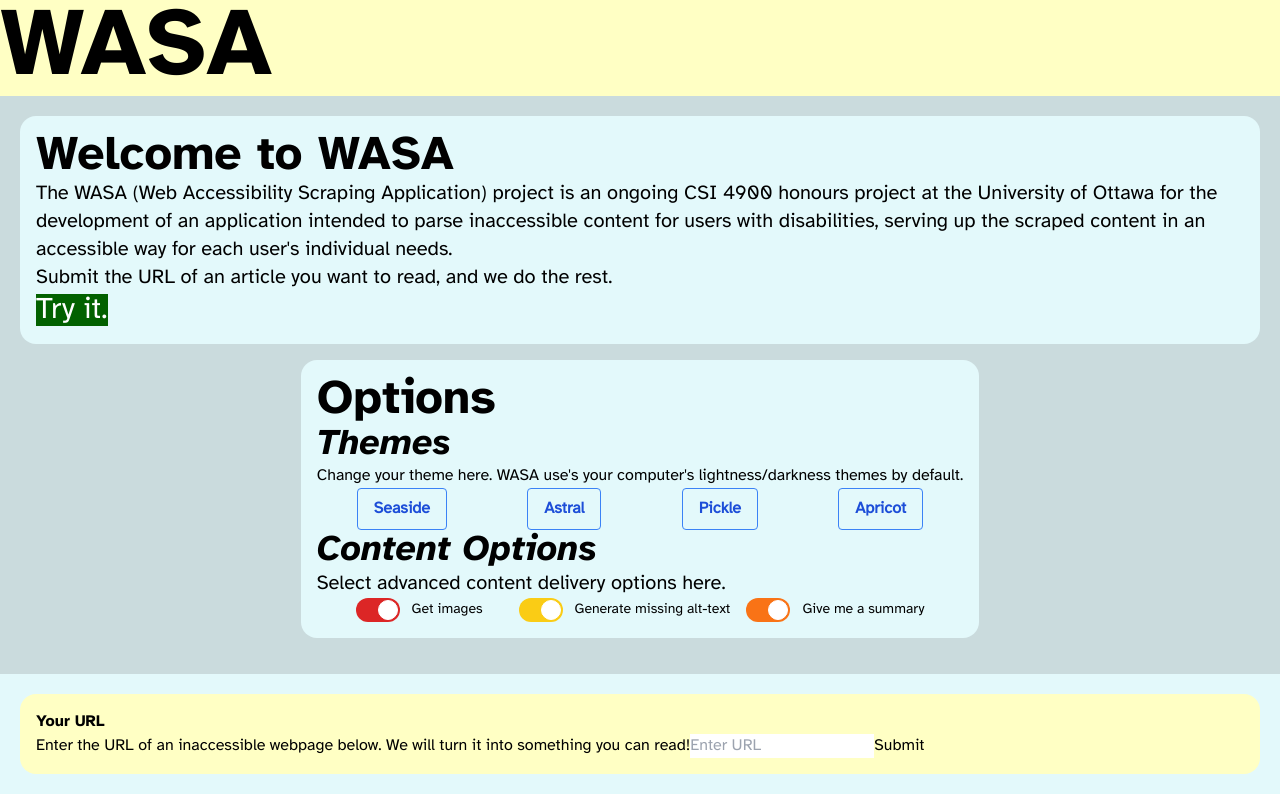
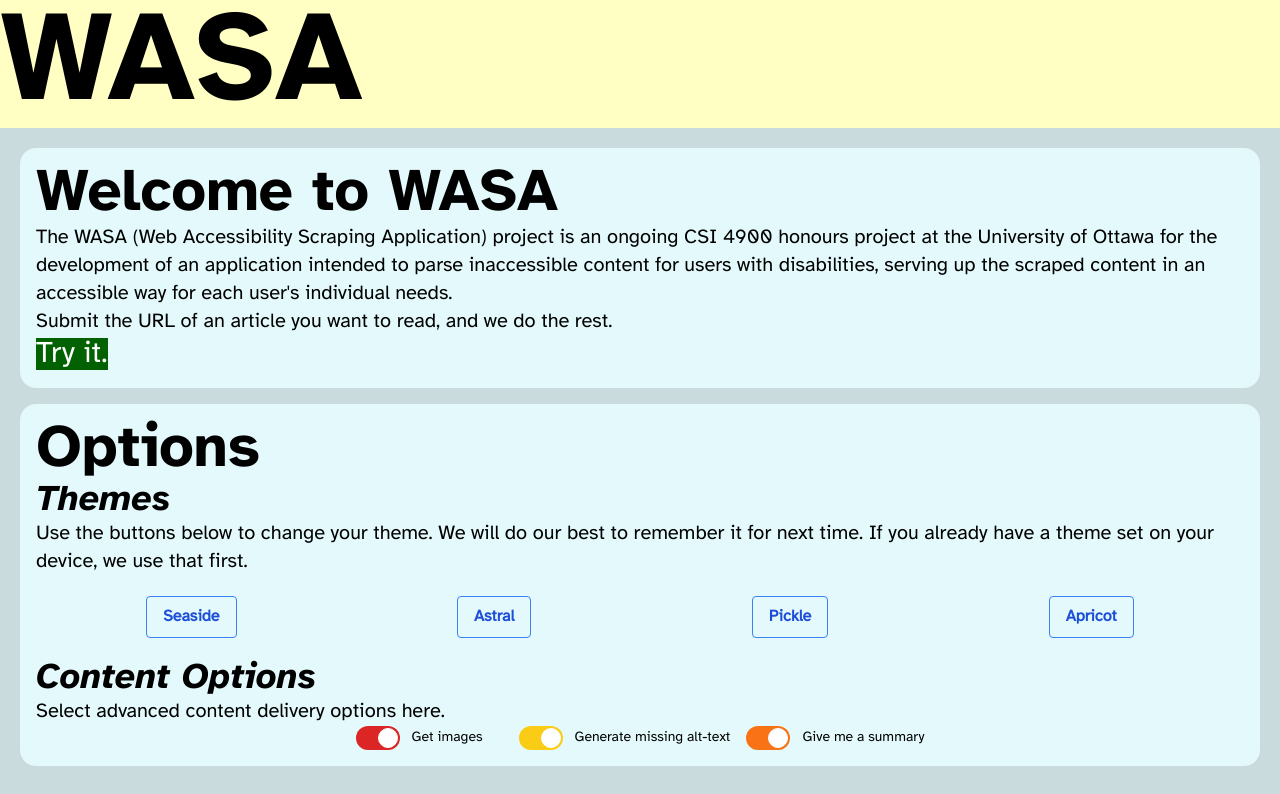
Before and after one commit to jwagn037/CSI-4900-Web-Accessibility-Scraping-Application, an Angular app in the folder frontend/WASA-frontend/: page / in a window 1280 px wide. Shown: the top 794 px of the page. Built offline with nearby package versions, Linux system fonts and the light colour scheme.

Commit message:
Update text styling for some elements

```diff
--- a/frontend/WASA-frontend/src/app/landing/landing.component.html
+++ b/frontend/WASA-frontend/src/app/landing/landing.component.html
@@ -1,7 +1,7 @@
 
 <html>
     <div class="accent" [ngClass]="themeClass">
-        <h1 class="text-8xl">WASA</h1>
+        <h1 class="text-9xl">WASA</h1>
     </div>
 
     <div>
@@ -9,7 +9,7 @@
         <div class="min-h-fit px-5 pt-5 pb-5 primary flex justify-center items-center flex-col" [ngClass]="themeClass">
             <!-- Information on WASA-->
             <div class="p-4 max-w-7xl mb-4 rounded-2xl secondary" [ngClass]="themeClass">
-                <h1 class="text-5xl">Welcome to WASA</h1>
+                <h1 class="text-6xl">Welcome to WASA</h1>
                 <p class="text-xl">The WASA (Web Accessibility Scraping Application) project is an ongoing CSI 4900 honours project at the University of Ottawa for the development of an application intended to parse inaccessible content for users with disabilities, serving up the scraped content in an accessible way for each user's individual needs.</p>
                 <p class="text-xl">Submit the URL of an article you want to read, and we do the rest.</p>
                 <a href="#urlSubmissionField" class="text-3xl hover:underline underline-offset-8 highlight" [ngClass]="themeClass">Try it.</a>
@@ -17,10 +17,10 @@
 
             <!-- User options -->
             <div class="p-4 max-w-7xl mb-4 rounded-2xl secondary" [ngClass]="themeClass">
-                <h1 class="text-5xl">Options</h1>
+                <h1 class="text-6xl">Options</h1>
                 <h2 class="text-4xl">Themes</h2>
-                <p>Change your theme here. WASA use's your computer's lightness/darkness themes by default.</p>
-                <div class="flex items-center justify-around">
+                <p class="text-xl">Use the buttons below to change your theme. We will do our best to remember it for next time. If you already have a theme set on your device, we use that first.</p>
+                <div class="mt-5 mb-5 flex items-center justify-around">
                     <!-- Dark mode -->
                     <button class="bg-transparent hover:bg-blue-500 text-blue-700 font-semibold hover:text-white py-2 px-4 border border-blue-500 hover:border-transparent rounded"
                     (click)="setLightTheme()">Seaside</button>
--- a/frontend/WASA-frontend/src/app/url-submission-form/url-submission-form.component.html
+++ b/frontend/WASA-frontend/src/app/url-submission-form/url-submission-form.component.html
@@ -1,6 +1,6 @@
 <div>
-  <h1>Your URL</h1>
-  <label for="urlSubmissionField">Enter the URL of an inaccessible webpage below. We will turn it into something you can read!</label>
-  <input type="url" placeholder="Enter URL" [(ngModel)] = "userUrl" id="urlSubmissionField">
-  <button (click)="OnSubmitUrl()">Submit</button>
+  <h1 class="text-6xl">Your URL</h1>
+  <label class="text-xl" for="urlSubmissionField">Enter the URL of an inaccessible webpage below. We will turn it into something you can read!</label>
+  <input class="text-xl" type="url" placeholder="Enter URL" [(ngModel)] = "userUrl" id="urlSubmissionField">
+  <button class="text-xl" (click)="OnSubmitUrl()">Submit</button>
 </div>
```
